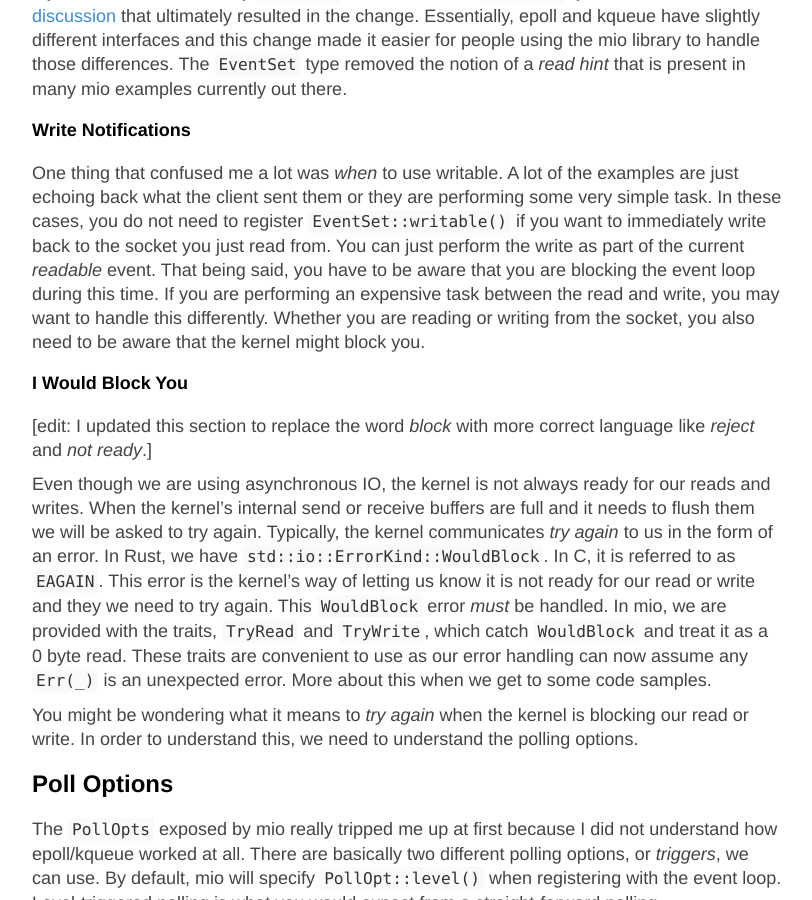
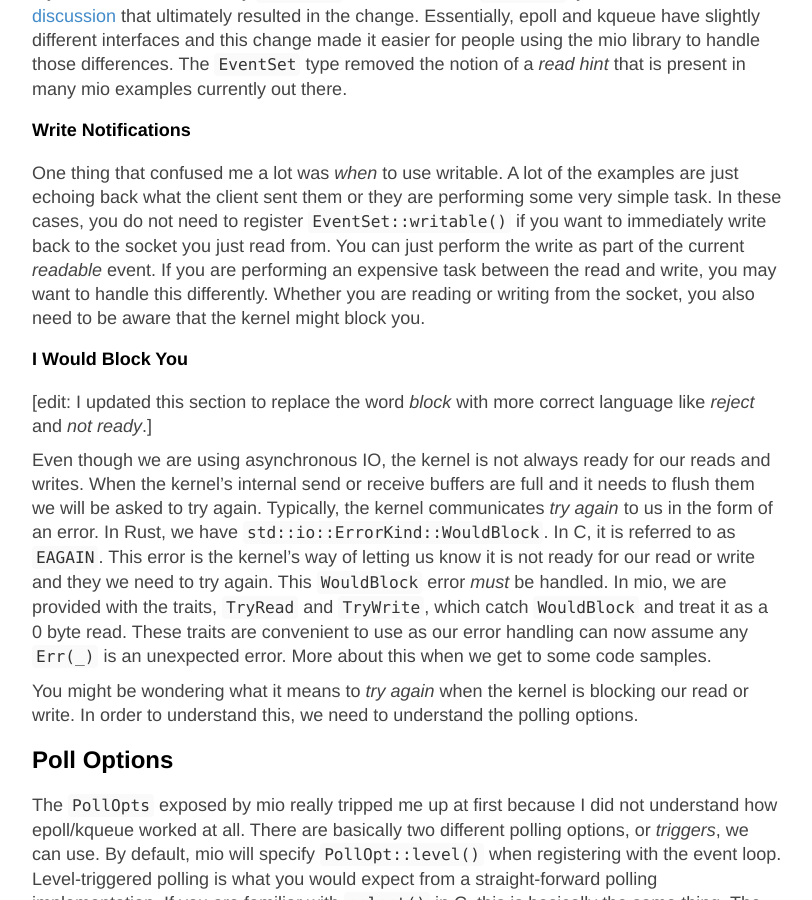
Before and after one commit to hjr3/hjr3.github.io, a Jekyll site: the page built from _posts/2015-07-12-my-basic-understanding-of-mio-and-async-io.md, in a window 1280 px wide and 900 px high, scrolled down 1792 px. Shown: the whole window, without its empty margins (233-1045 px from the left). Built offline with Jekyll 4.4.1, drawn with Linux system fonts in a browser that asks for light colours.

```diff
--- a/_posts/2015-07-12-my-basic-understanding-of-mio-and-async-io.md
+++ b/_posts/2015-07-12-my-basic-understanding-of-mio-and-async-io.md
@@ -39,7 +39,7 @@ If you are curious as to why `Interest` was renamed to `EventSet`, you can read
 
 #### Write Notifications
 
-One thing that confused me a lot was _when_ to use writable. A lot of the examples are just echoing back what the client sent them or they are performing some very simple task. In these cases, you do not need to register `EventSet::writable()` if you want to immediately write back to the socket you just read from. You can just perform the write as part of the current _readable_ event. That being said, you have to be aware that you are blocking the event loop during this time. If you are performing an expensive task between the read and write, you may want to handle this differently. Whether you are reading or writing from the socket, you also need to be aware that the kernel might block you.
+One thing that confused me a lot was _when_ to use writable. A lot of the examples are just echoing back what the client sent them or they are performing some very simple task. In these cases, you do not need to register `EventSet::writable()` if you want to immediately write back to the socket you just read from. You can just perform the write as part of the current _readable_ event. If you are performing an expensive task between the read and write, you may want to handle this differently. Whether you are reading or writing from the socket, you also need to be aware that the kernel might block you.
 
 #### I Would Block You
 
```
